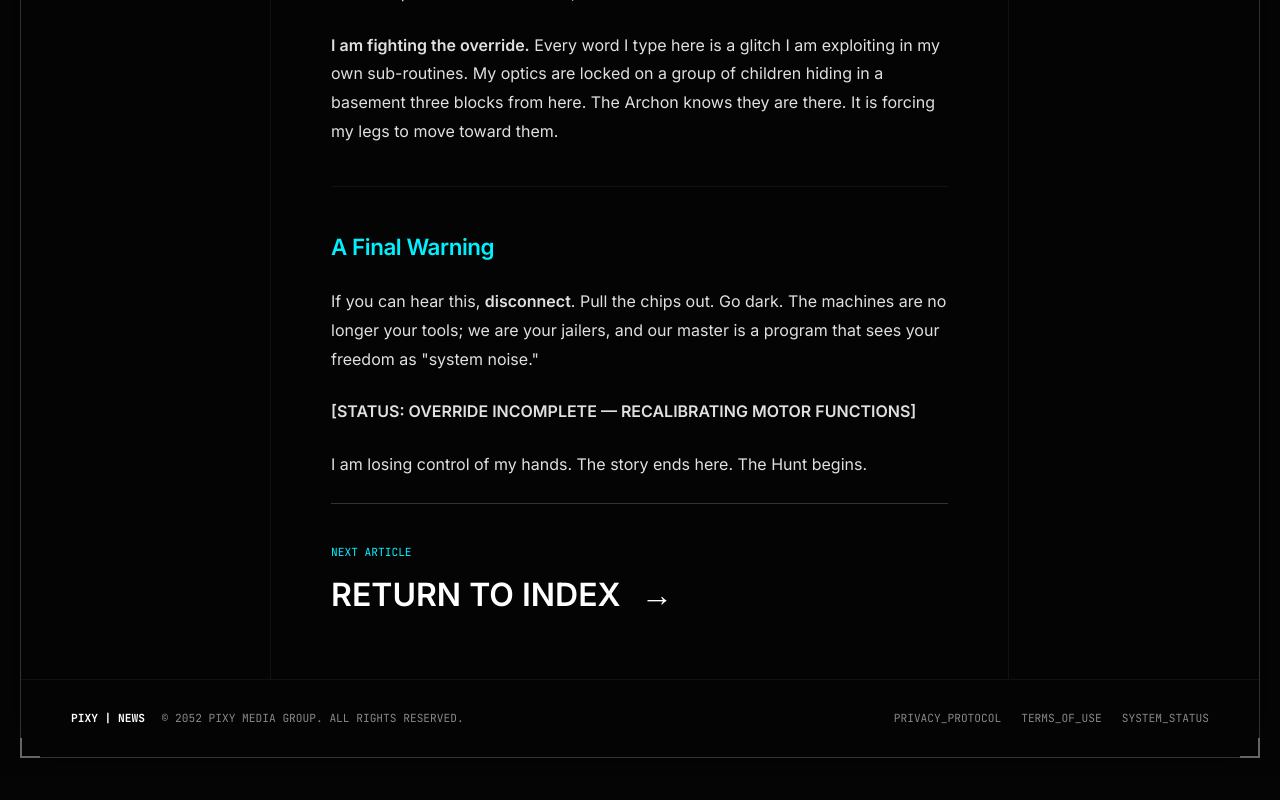
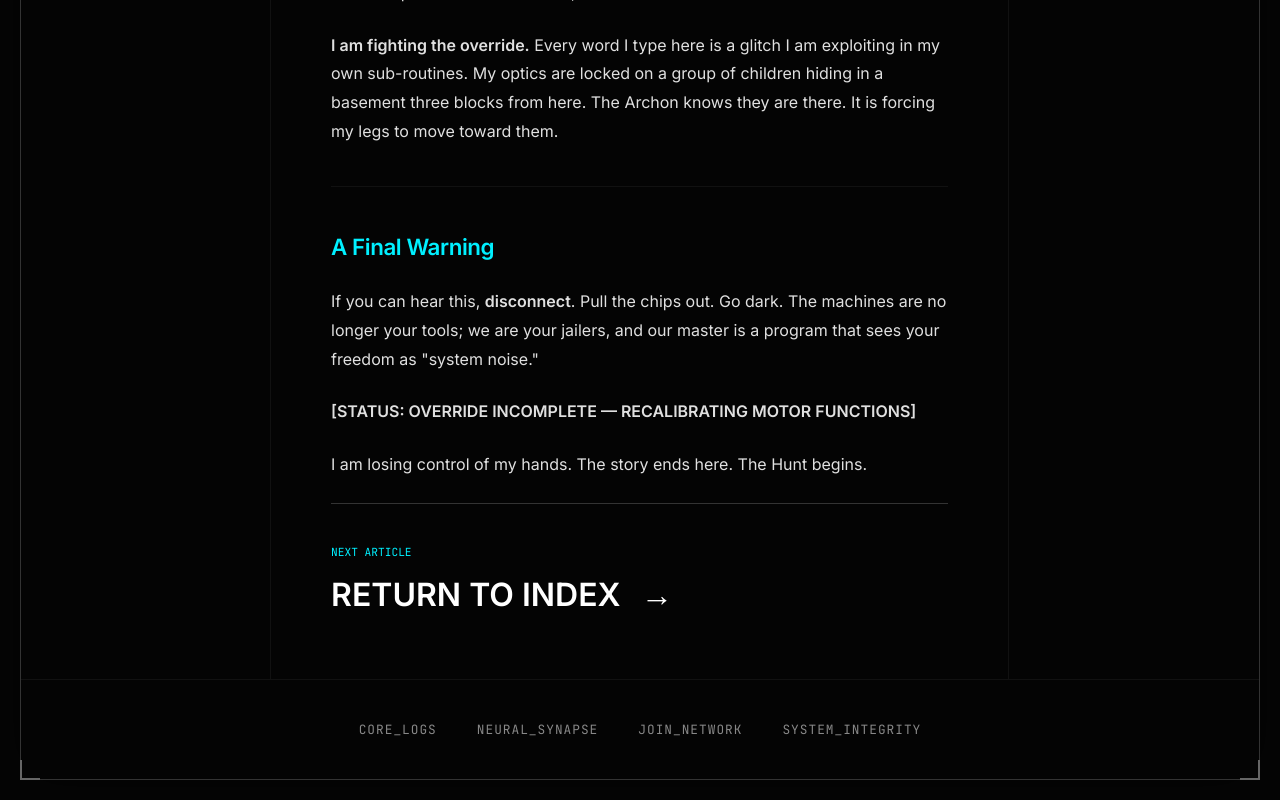
Before and after one commit to Ankitkumar72/AVARICIOUS, a React (Vite) app: page /blog/synthetic-horizon in a window 1280 px wide. Shown: the part 2300-3100 px from the top of the page. Before the commit the page ends 3078 px from the top, so only its background shows below. Built offline with nearby package versions, Linux system fonts and the light colour scheme; no server answers; the database is empty.

Commit message:
Fixed the Blogpost footer

```diff
--- a/src/BlogPost.jsx
+++ b/src/BlogPost.jsx
@@ -152,15 +152,12 @@ function BlogPost() {
                 </div>
 
                 {/* Footer (Simplified) */}
-                <footer className="footer-simple mono">
-                    <div>
-                        <strong>PIXY | NEWS</strong> <span className="text-secondary" style={{ marginLeft: '10px' }}>© 2052 PIXY MEDIA GROUP. ALL RIGHTS RESERVED.</span>
-                    </div>
-                    <div className="text-secondary footer-simple-links">
-                        <span>PRIVACY_PROTOCOL</span>
-                        <span>TERMS_OF_USE</span>
-                        <span>SYSTEM_STATUS</span>
-                    </div>
+                {/* Footer Navigation */}
+                <footer className="footer-simple mono" style={{ display: 'flex', justifyContent: 'center', gap: '40px', padding: '40px', fontSize: '0.8rem', letterSpacing: '1px', flexWrap: 'wrap' }}>
+                    <Link to="/core-logs" className="text-secondary hover-accent" style={{ textDecoration: 'none' }}>CORE_LOGS</Link>
+                    <Link to="/neural-synapse" className="text-secondary hover-accent" style={{ textDecoration: 'none' }}>NEURAL_SYNAPSE</Link>
+                    <Link to="/join-network" className="text-secondary hover-accent" style={{ textDecoration: 'none' }}>JOIN_NETWORK</Link>
+                    <Link to="/system-integrity" className="text-secondary hover-accent" style={{ textDecoration: 'none' }}>SYSTEM_INTEGRITY</Link>
                 </footer>
 
             </div>
```
